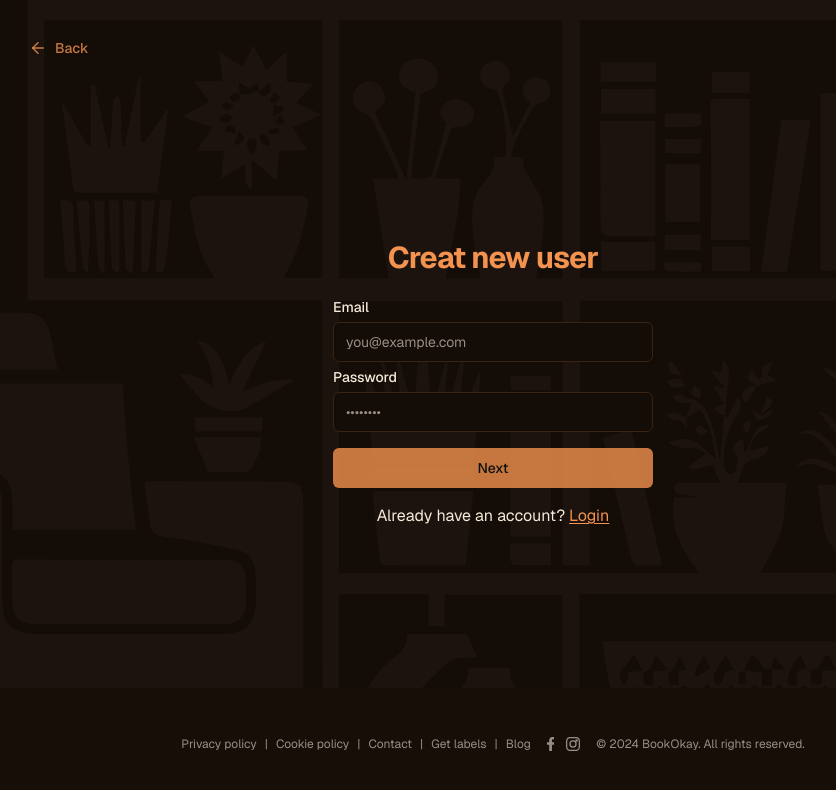
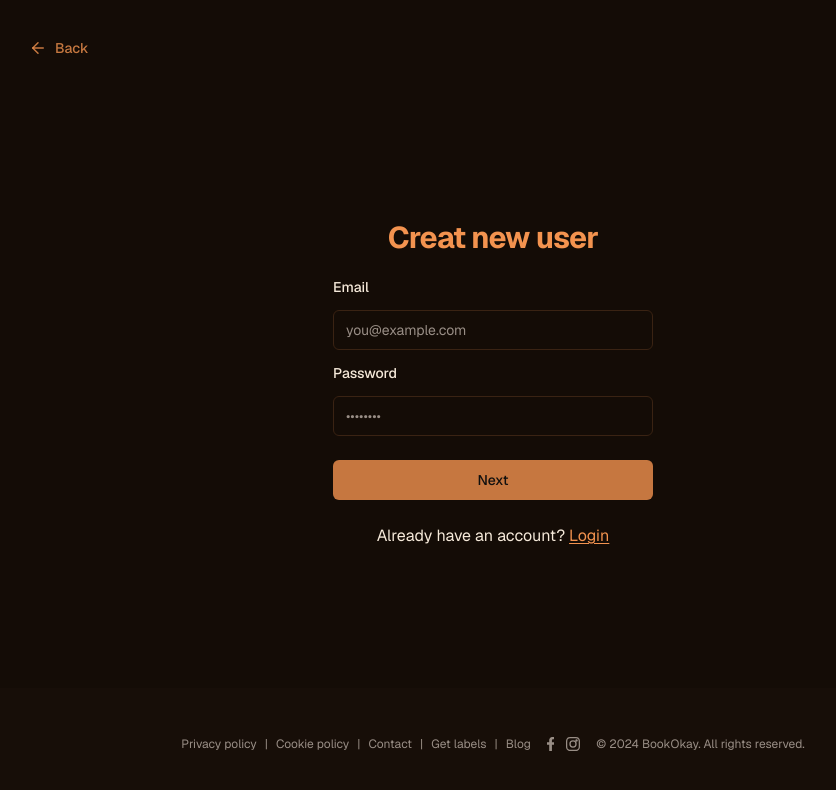
Before and after one commit to paalaleks/readers, a Next.js app: page /authenticate/signup in a window 1280 px wide. Shown: the top 790 px of the page, without its empty margins (147-983 px from the left). Built offline with nearby package versions, Linux system fonts and the light colour scheme.

Commit message:
10th commit

```diff
--- a/app/(homepage)/SectionHero.tsx
+++ b/app/(homepage)/SectionHero.tsx
@@ -14,12 +14,12 @@ export default function HeroSection() {
         children2={<NavHomeLinks />}
         styles="w-96 bg-transparent border-none shadow-none ml-0 pl-4 xs:-ml-4"
       />
-      <header className="flex flex-col items-center justify-end pb-12 xs:pb-0 xs:justify-center flex-1 screenMinHeight -mt-24 bg-[url('/images/livingroom.png')] object-contain bg-no-repeat bg-bottom">
+      <header className="flex flex-col items-center justify-end pb-4 xs:pb-0 xs:justify-center flex-1 screenMinHeight -mt-24 bg-[url('/images/livingroom.png')] bg-cover bg-no-repeat bg-bottom">
         <h1 className="text-[3.5rem] leading-[3.4rem] xs:text-[4rem] xs:leading-[3.8rem] font-bold text-center text-pretty text-primary mb-4 animate-in max-w-4xl px-4">
           Book Okay makes it easy to share libraries and keep track of your good
           books.
         </h1>
-        <Button asChild size={"lg"} className="text-lg animate-in mt-6">
+        <Button asChild size={"lg"} className="text-lg animate-in mt-3">
           <Link href="/get-labels">
             Get labels to begin
             <ArrowRight size={16} className="ml-2" />
--- a/app/(homepage)/SectionHowItWorks.tsx
+++ b/app/(homepage)/SectionHowItWorks.tsx
@@ -4,7 +4,7 @@ import product from "@/public/images/product.png";
 
 export default function HowItWorks() {
   return (
-    <div className="max-w-8xl mx-auto w-full bg-[#1C130E] h-full">
+    <div className="max-w-8xl mx-auto w-full bg-[#1C130E] h-full relative bottom-1">
       <section className="z-10 relative animate-fade-in min-h-60 flex items-center flex-col sm:flex-row pt-4 pb-6  max-w-4xl w-full mx-auto">
         <div className=" pl-8 pr-4 w-full flex items-center flex-col">
           <h3 className="text-lg sm:text-xl whitespace-nowrap text-primary pb-4">
--- a/app/authenticate/layout.tsx
+++ b/app/authenticate/layout.tsx
@@ -2,8 +2,8 @@ import { ReactNode } from "react";
 
 export default function layout({ children }: { children: ReactNode }) {
   return (
-    <figure className="flex flex-col items-center justify-end xs:pb-0 xs:justify-center flex-1 screenMinHeight -mb-32 bg-[url('/images/livingroom.png')] object-contain bg-no-repeat bg-bottom">
+    <div className="flex flex-col items-center justify-end xs:pb-0 xs:justify-center flex-1 screenMinHeight -mb-32">
       {children}
-    </figure>
+    </div>
   );
 }
--- a/app/authenticate/login/page.tsx
+++ b/app/authenticate/login/page.tsx
@@ -39,7 +39,7 @@ export default function page({ searchParams }: { searchParams: any }) {
           Login
         </h1>
 
-        <form className="animate-in flex flex-col w-full justify-center gap-2 ">
+        <form className="animate-in flex flex-col w-full justify-center gap-4 ">
           <Label className="" htmlFor="email">
             Email
           </Label>
--- a/app/authenticate/signup/page.tsx
+++ b/app/authenticate/signup/page.tsx
@@ -51,7 +51,7 @@ export default async function page({ searchParams }: { searchParams: any }) {
             <h1 className="text-3xl text-center mb-6 text-primary px-4 font-bold">
               Creat new user
             </h1>
-            <form className="animate-in flex flex-col w-full justify-center gap-2  relative">
+            <form className="animate-in flex flex-col w-full justify-center gap-4  relative">
               <Label className="" htmlFor="email">
                 Email
               </Label>
```
Also changed, not shown: public/images/livingroom.png.
